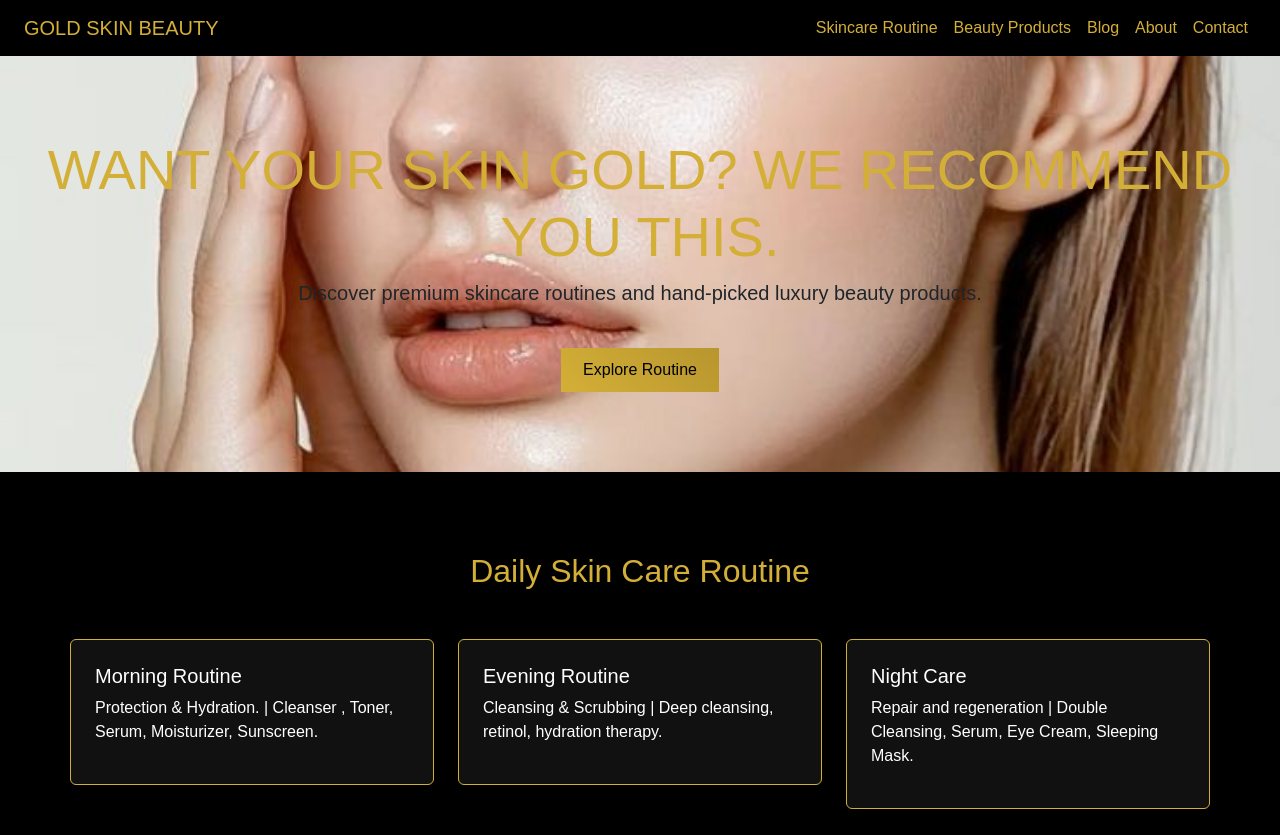
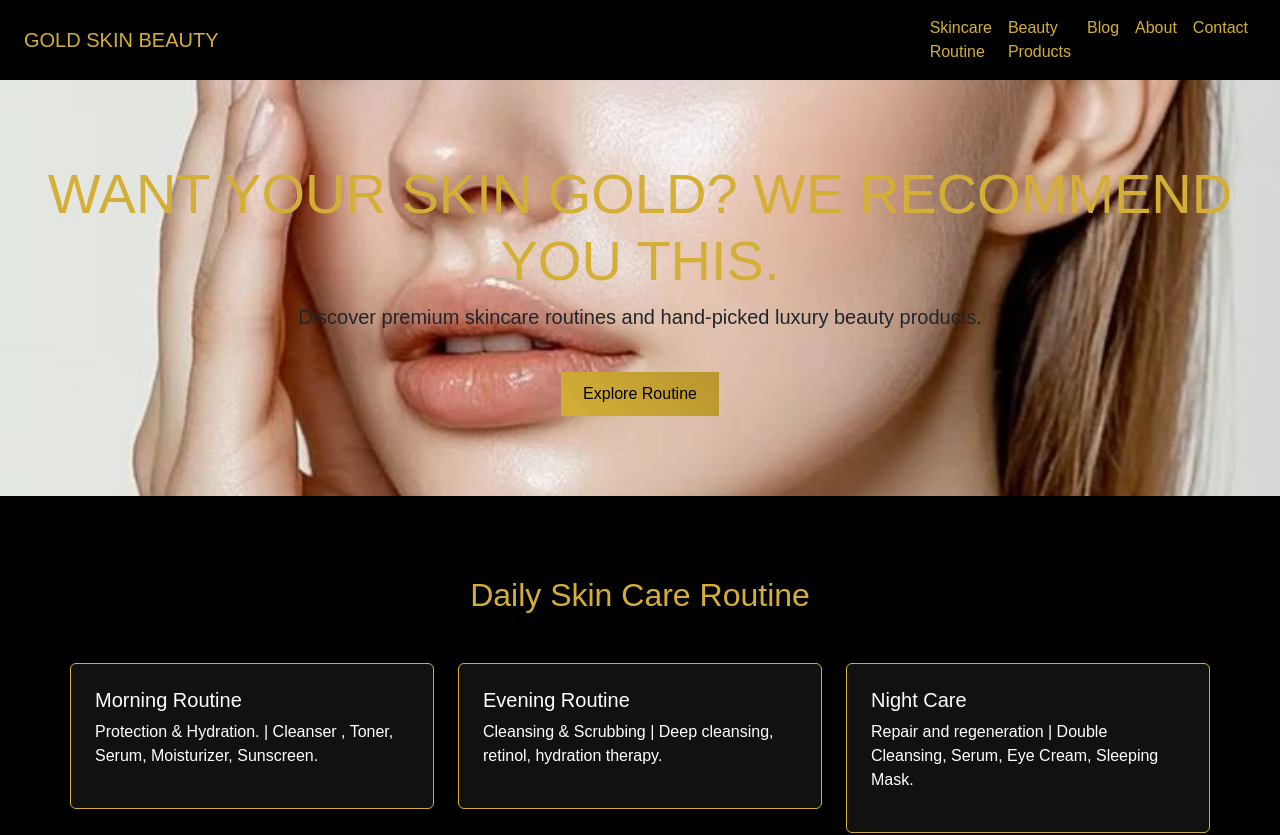
Before and after one commit to pranamika1234/blog, a Next.js app in the folder skincare-blog/: page / in a window 1280 px wide. Shown: the top 835 px of the page. Built offline with nearby package versions, Linux system fonts and the light colour scheme.

Commit message:
Fix: force navbar dropdown visibility and gallery scroll for mobile

```diff
--- a/skincare-blog/pages/styles/luxury.css
+++ b/skincare-blog/pages/styles/luxury.css
@@ -13,17 +13,17 @@
     -webkit-overflow-scrolling: touch;
     scrollbar-width: thin;
     width: 100vw;
-    margin-left: -8vw;
-    margin-right: -8vw;
-    padding-left: 8vw;
-    padding-right: 8vw;
+    margin-left: 0;
+    margin-right: 0;
+    padding-left: 0.5rem;
+    padding-right: 0.5rem;
     box-sizing: border-box;
   }
   .row.g-3.justify-content-center > .col-6,
   .row.g-3.justify-content-center > .col-6.col-sm-4,
   .row.g-3.justify-content-center > .col-6.col-sm-4.col-md-3.col-lg-2 {
-    min-width: 70vw;
-    max-width: 70vw;
+    min-width: 80vw;
+    max-width: 80vw;
     flex: 0 0 auto;
     margin-bottom: 0;
   }
--- a/skincare-blog/src/components/Navbar.jsx
+++ b/skincare-blog/src/components/Navbar.jsx
@@ -1,10 +1,9 @@
-import { useState, useEffect, useRef } from "react";
+import { useState, useEffect } from "react";
 import Link from "next/link";
 
 export default function Navbar() {
   const [showMenu, setShowMenu] = useState(false);
   const [isMobile, setIsMobile] = useState(false);
-  const navRef = useRef();
 
   useEffect(() => {
     const checkMobile = () => setIsMobile(window.innerWidth <= 600);
@@ -13,14 +12,9 @@ export default function Navbar() {
     return () => window.removeEventListener("resize", checkMobile);
   }, []);
 
-  useEffect(() => {
-    if (showMenu && navRef.current) {
-      navRef.current.scrollIntoView({ behavior: "smooth" });
-    }
-  }, [showMenu]);
-
   return (
     <nav className="navbar navbar-dark bg-black navbar-expand-lg px-4" style={{ position: "relative" }}>
+      <div style={{ display: "flex", alignItems: "center", width: "100%" }}>
         <Link className="navbar-brand gold-text" href="/">
           GOLD SKIN BEAUTY
         </Link>
@@ -29,12 +23,13 @@ export default function Navbar() {
             className="navbar-toggle"
             onClick={() => setShowMenu((v) => !v)}
             aria-label="Toggle navigation"
+            style={{ marginLeft: "auto" }}
           >
             &#9776;
           </button>
         )}
+      </div>
       <ul
-        ref={navRef}
         className={`navbar-nav ms-auto${isMobile ? (showMenu ? " show" : "") : ""}`}
         style={
           isMobile
@@ -46,8 +41,10 @@ export default function Navbar() {
                 background: "#000",
                 zIndex: 1000,
                 boxShadow: "0 2px 8px rgba(0,0,0,0.15)",
+                display: showMenu ? "flex" : "none",
+                flexDirection: "column",
               }
-            : {}
+            : { display: "flex", flexDirection: "row", marginLeft: "auto" }
         }
       >
         <li className="nav-item">
```
Lines whose indentation alone changed are shown as unchanged.
